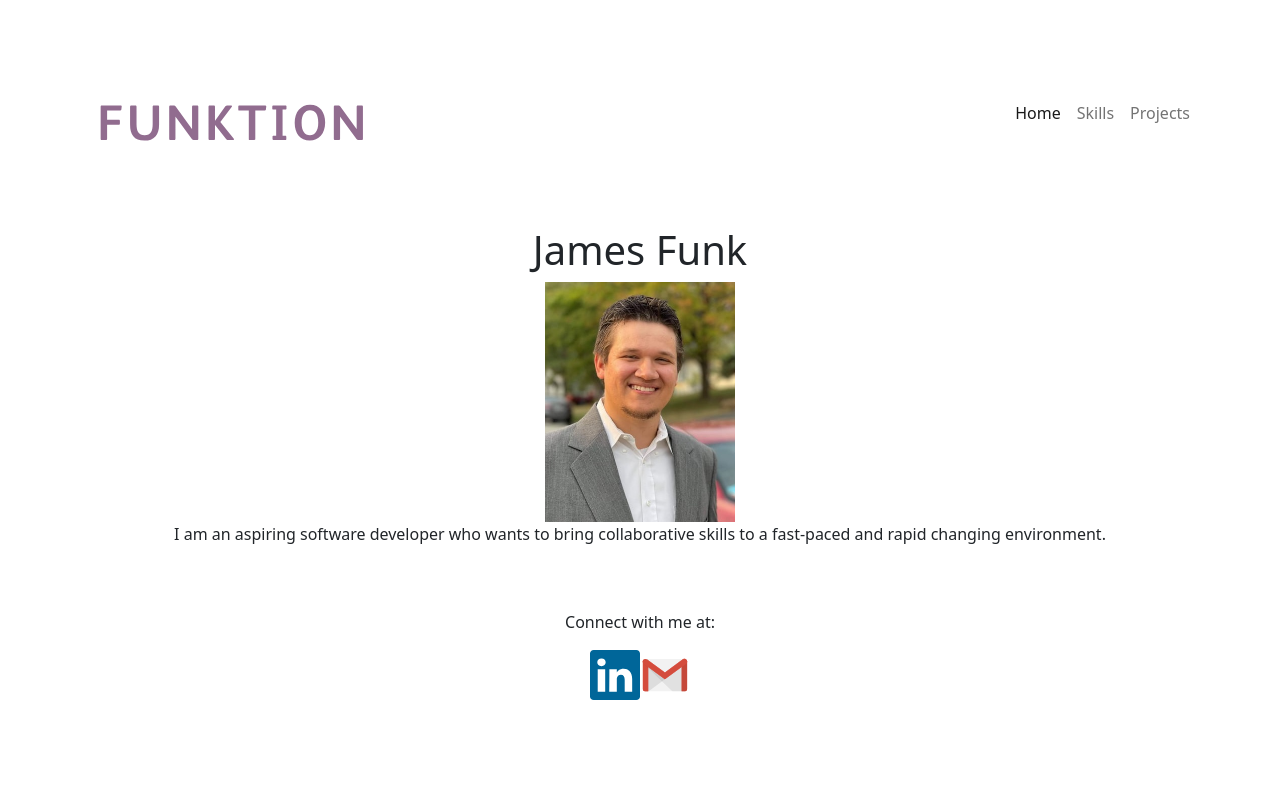
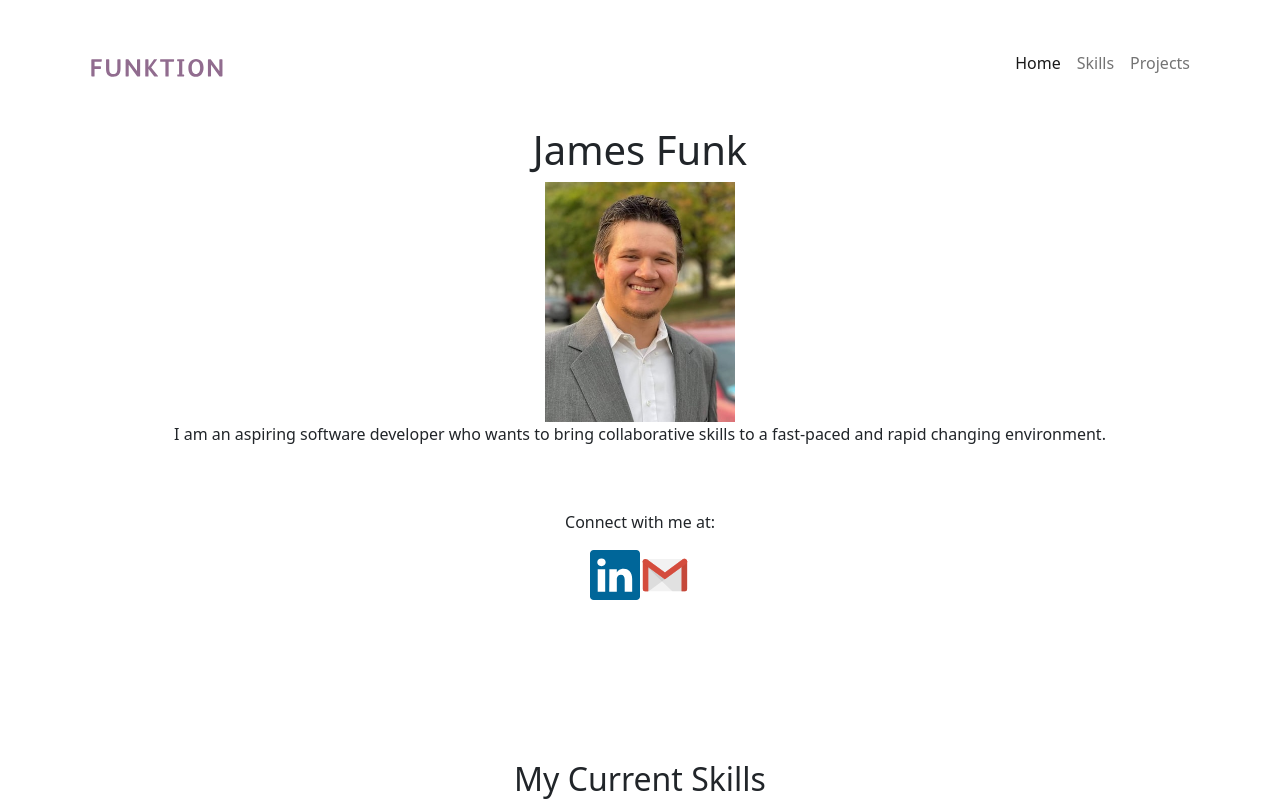
Before and after one commit to 1313jfun/about-me, a React (Create React App) app: page / in a window 1280 px wide. Shown: the top 801 px of the page. Built offline with nearby package versions, Linux system fonts and the light colour scheme.

Commit message:
adjusted logo size

```diff
--- a/src/components/NavBar.js
+++ b/src/components/NavBar.js
@@ -29,7 +29,7 @@ export const NavBar = () => {
       <Navbar expand="md" className={scrolled ? "scrolled" : ""}>
         <Container>
           <Navbar.Brand href="/">
-            <img src={logo} alt="Logo" />
+            <img src={logo} alt="Logo" height="100" width="200" />
           </Navbar.Brand>
           <Navbar.Collapse id="basic-navbar-nav">
             <Nav className="ms-auto">
```
